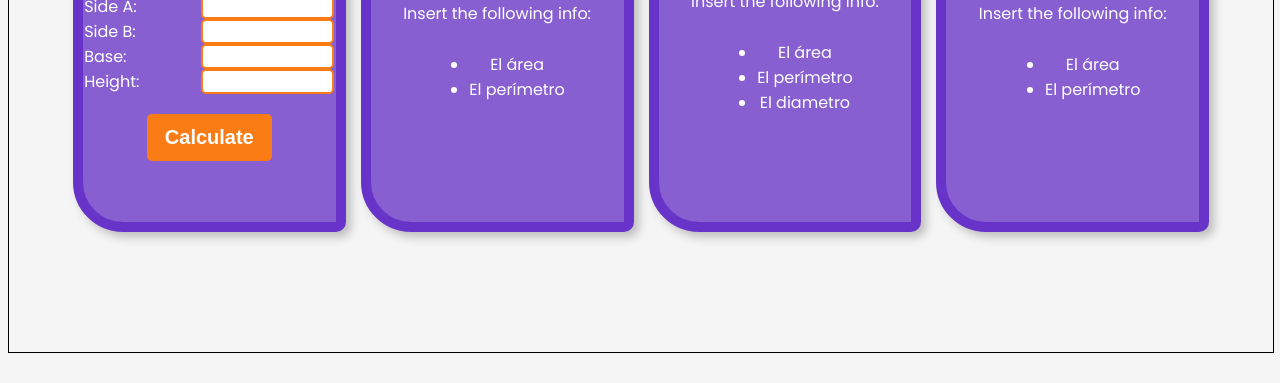
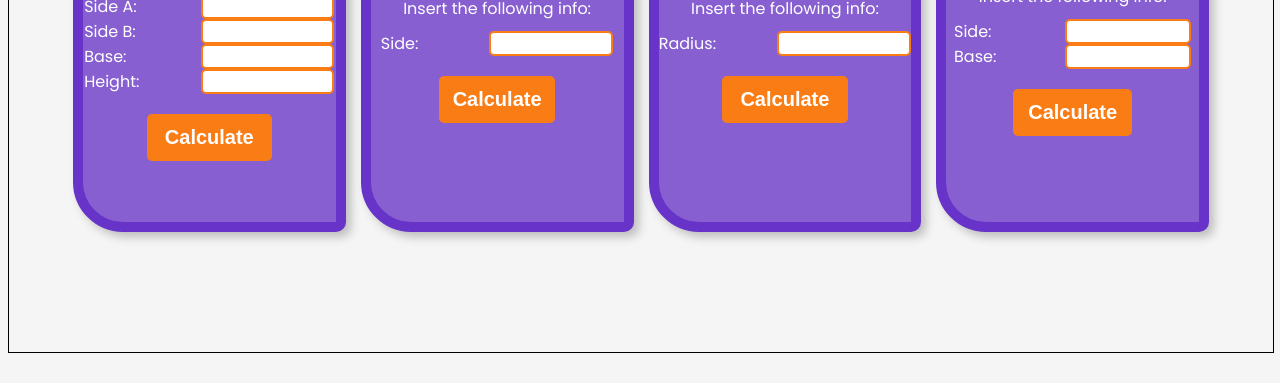
Before and after one commit to ManuelVoiden/FrontEndMot, a plain HTML site: page Practico JS/figurasWeb.html in a window 1280 px wide. Shown: the part 417-800 px from the top of the page. Drawn offline with Linux system fonts and the light colour scheme.

Commit message:
Finished the figures site

```diff
--- a/Practico JS/figurasWeb.html
+++ b/Practico JS/figurasWeb.html
@@ -44,7 +44,7 @@
                 </div>
 
                 <div class="button">
-                    <button type="submit" class="submitButton calculate-button">Calculate</button>
+                    <button type="submit" onclick="calculoTriangle()" class="submitButton calculate-button">Calculate</button>
                 </div>
 
               </form>
@@ -52,33 +52,48 @@
         <div class="squareContainer figure">
             <div class="squareTitle containerTitle">Square</div>
             <div class="descriptionText">Insert the following info:</div>
-            <div class="calculables">
-                <ul>
-                    <li>El área</li>
-                    <li>El perímetro</li>
-                </ul>
-            </div>
+            <form action="/" class="measurementForm">
+                <div class="formRow">
+                    <label for="squareSide" class="label">Side: </label>
+                    <input type="number" id="squareSide" name="squareSide" class="input" min="0" step="0.01" required>
+                </div>
+                <div class="button">
+                    <button type="submit" onclick="calculoSquare()" class="submitButton calculate-button">Calculate</button>
+
+                </div>
+            </form>
         </div>
         <div class="circleContainer figure">
             <div class="circleTitle containerTitle">Circle</div>
             <div class="descriptionText">Insert the following info:</div>
-            <div class="calculables">
-                <ul>
-                    <li>El área</li>
-                    <li>El perímetro</li>
-                    <li>El diametro</li>
-                </ul>
-            </div>
+            <form action="/" class="measurementForm">
+                <div class="formRow">
+                    <label for="circleRadius" class="label">Radius: </label>
+                    <input type="number" id="circleRadius" name="circleRadius" class="input" min="0" step="0.01" required>
+                </div>
+                <div class="button">
+                    <button type="submit" onclick="calculoCircle()" class="submitButton calculate-button">Calculate</button>
+
+                </div>
+            </form>
         </div>
         <div class="rectangleContainer figure">
             <div class="rectangleTitle containerTitle">Rectangle</div>
             <div class="descriptionText">Insert the following info:</div>
-            <div class="calculables">
-                <ul>
-                    <li>El área</li>
-                    <li>El perímetro</li>
-                </ul>
-            </div>
+            <form action="/" class="measurementForm">
+                <div class="formRow">
+                    <label for="rectangleSide" class="label">Side: </label>
+                    <input type="number" id="rectangleSide" name="rectangleSide" class="input" min="0" step="0.01" required>
+                </div>
+                <div class="formRow">
+                    <label for="rectangleBase" class="label">Base: </label>
+                    <input type="number" id="rectangleBase" name="rectangleBase" class="input" min="0" step="0.01" required>
+                </div>
+                <div class="button">
+                    <button type="submit" onclick="calculoRectangle()" class="submitButton calculate-button">Calculate</button>
+
+                </div>
+            </form>
         </div>
     </div>
     <footer class="pageEnd"></footer>
--- a/Practico JS/figurasWeb.js
+++ b/Practico JS/figurasWeb.js
@@ -0,0 +1,79 @@
+
+let pi = 3.141592653589793; //Valor de pi
+
+let valoresTriangulo=[], // Arreglo que almacena los valores de area y perimetro del triangulo
+    valoresCuadrado=[], // Arreglo que almacena los valores de area y perimetro del cuadrado
+    valoresCirculo=[], // Arreglo que almacena los valores de area y perimetro del circulo
+    valoresRectangulo=[]; // Arreglo que almacena los valores de area y perimetro del rectangulo
+
+
+function calculoTriangle(){ //Calcula la area y perimetro de un triangulo
+
+    let triangleBase = parseInt(document.getElementById("triangleBase").value);
+    let triangleHeight = parseInt(document.getElementById("triangleHeight").value);
+    let triangleArea = (triangleBase * triangleHeight) / 2;
+    let triangleSideA = parseInt(document.getElementById("triangleSideA").value);
+    let triangleSideB = parseInt(document.getElementById("triangleSideB").value);
+    let trianglePerimeter = triangleSideA + triangleSideB + triangleBase;
+    //return [triangleArea, trianglePerimeter];
+    alert("triangleArea: " + triangleArea + " trianglePerimeter: " + trianglePerimeter);
+    event.preventDefault();
+}
+
+function calculoSquare(){ //Calcula la area y perimetro de un cuadrado
+    let squareSide = parseInt(document.getElementById("squareSide").value);
+    let squareArea = (squareSide * squareSide);
+    let squearePerimeter = (squareSide * 4);
+    //return [squareArea, squearePerimeter];
+    alert("squareArea: " + squareArea + " squearePerimeter: " + squearePerimeter);
+    event.preventDefault();
+}
+
+function calculoRectangle(){ //Calcula el area y perimetro de un rectangulo
+    let rectangleBase = parseInt(document.getElementById("rectangleBase").value);
+    let rectangleHeight = parseInt(document.getElementById("rectangleHeight").value);
+    let rectangleArea = (rectangleBase * rectangleHeight);
+    let rectanglePerimeter = (rectangleBase * 2) + (rectangleHeight * 2);
+    //return [rectangleArea, rectanglePerimeter];
+    alert("rectangleArea: " + rectangleArea + " rectanglePerimeter: " + rectanglePerimeter);
+    event.preventDefault();
+}
+
+function calculoCircle(){ //Calcula la area y perimetro de un circulo
+    let circleRadius = parseInt(document.getElementById("circleRadius").value);
+    let circleArea = (pi * (circleRadius * circleRadius));
+    let circlePerimeter = (2 * pi * circleRadius);
+    let circleDiameter = (2 * circleRadius);
+    //return [circleArea, circlePerimeter, circleDiameter];
+    alert("circleArea: " + circleArea + " circlePerimeter: " + circlePerimeter + " circleDiameter: " + circleDiameter);
+    event.preventDefault();
+}
+
+//console.log("Cálculo de figuras");
+//console.log("Bienvenido a la calculadora de figuras")
+//let tipoFigura = parseInt(prompt("Ingrese 1 para calcular un Triangulo, 2 para un cuadrado, 3 para rectangulo y 4 para un circulo: "));
+
+//switch (tipoFigura) {  //Switch que elige según la figura la función a calcular
+//    case 1:
+//        valoresTriangulo = calcularTriangulo();
+//        console.log("El area del triangulo es: " + valoresTriangulo[0]);
+//        console.log("El perimetro del triangulo es: " + valoresTriangulo[1]);
+//        break;
+//    case 2:
+//        valoresCuadrado = calcularCuadrado();
+//        console.log("El area del cuadrado es: " + valoresCuadrado[0]);
+//        console.log("El perimetro del cuadrado es: " + valoresCuadrado[1]);
+//        break;
+//    case 3:
+//        valoresRectangulo = calcularRectangulo();
+// //       console.log("El area del rectangulo es: " + valoresRectangulo[0]);
+//        console.log("El perimetro del rectangulo es: " + valoresRectangulo[1]);
+//        break;
+//    case 4:
+//        valoresCirculo = calcularCirculo();
+//        console.log("El area del circulo es: " + valoresCirculo[0]);
+//        console.log("El perimetro del circulo es: " + valoresCirculo[1]);
+//        console.log("El diametro del circulo es: " + valoresCirculo[2]);
+//        break;
+//    default:
+//}
```
